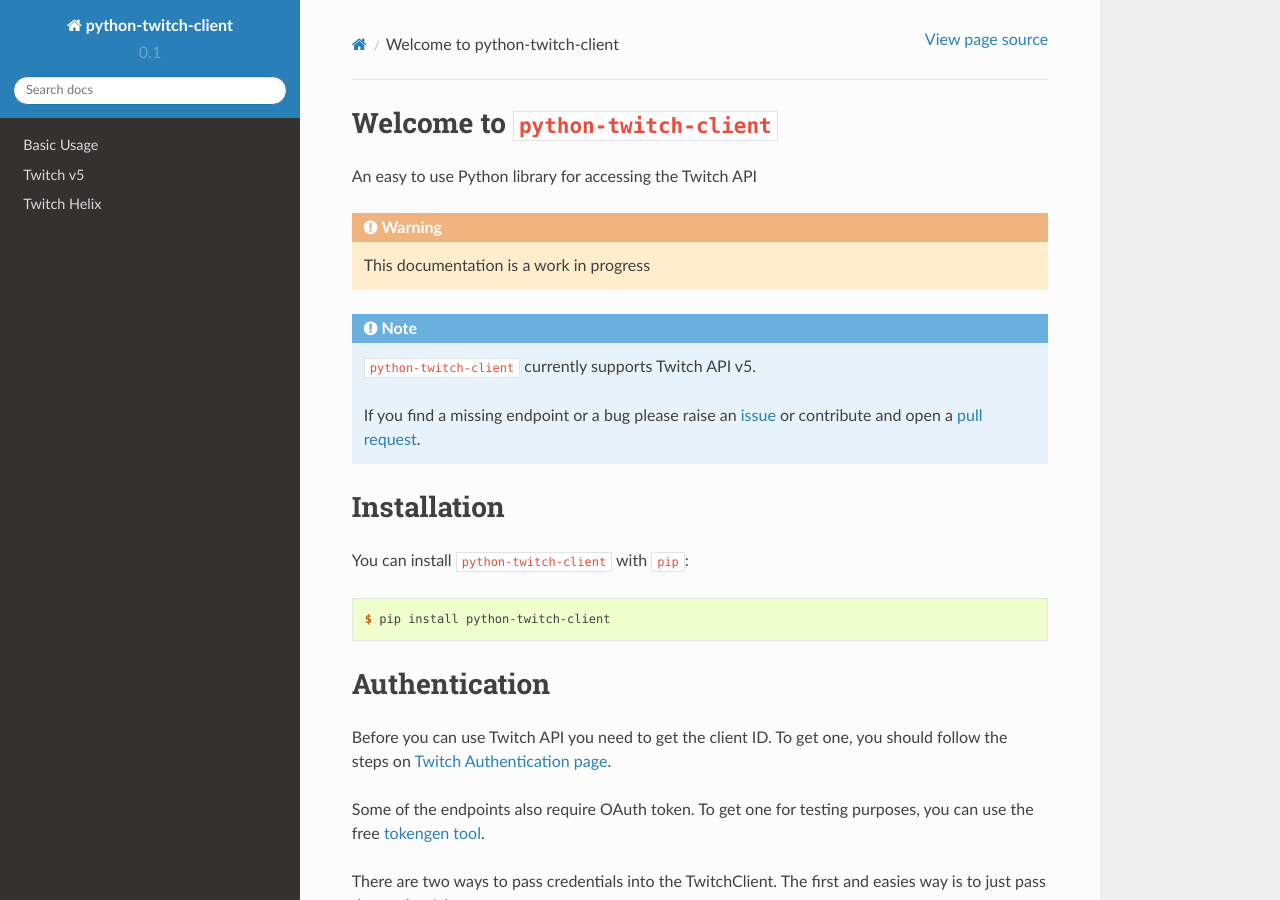
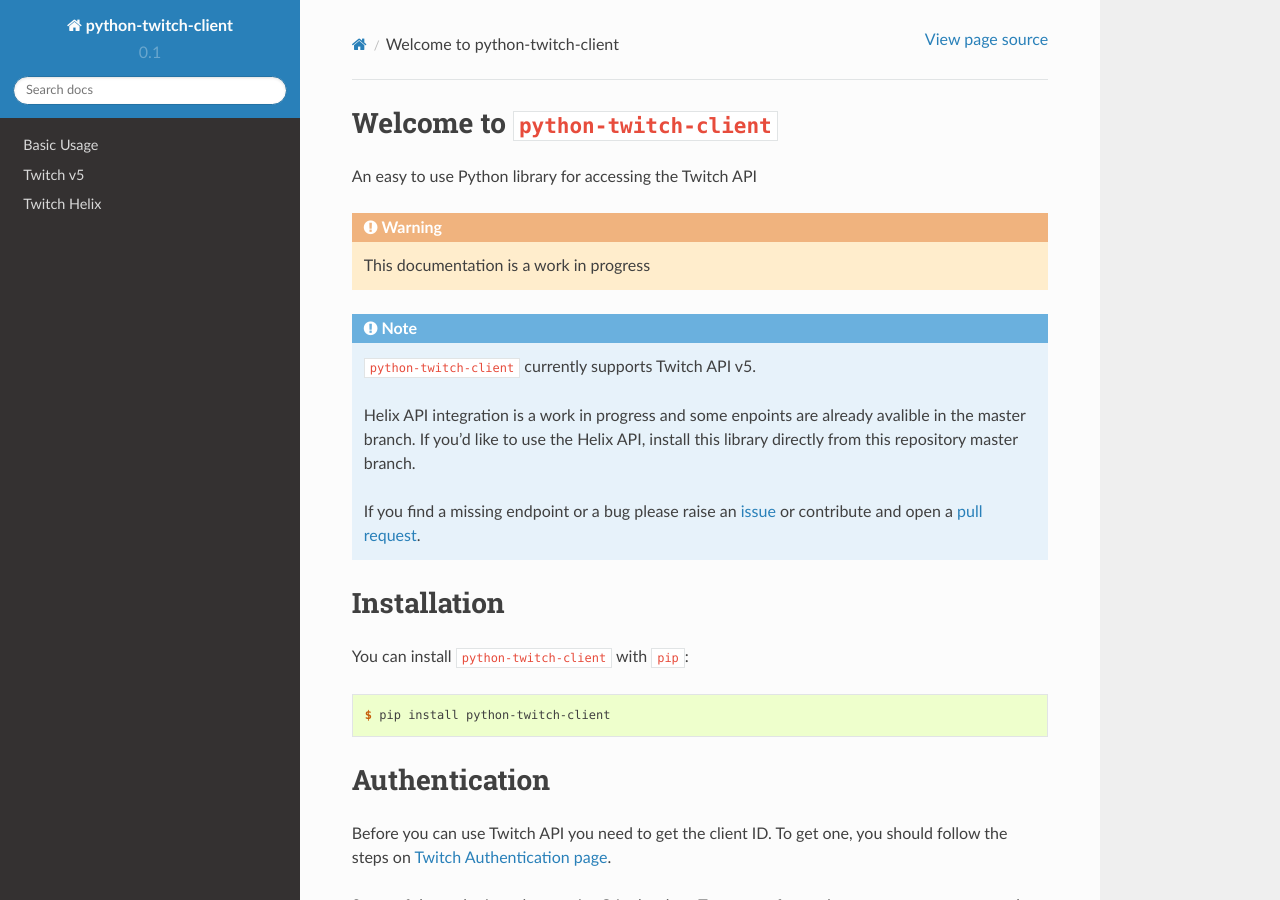
Before and after one commit to tsifrer/python-twitch-client, a Sphinx documentation site: the page built from docs/index.rst, in a window 1280 px wide and 900 px high. Built offline with Sphinx 7.4.7 and the Read the Docs theme 2.0.0, drawn with Linux system fonts in a browser that asks for light colours.

Commit message:
Updated readme and index docs

```diff
--- a/docs/index.rst
+++ b/docs/index.rst
@@ -9,6 +9,9 @@
 
 .. note::
     ``python-twitch-client`` currently supports Twitch API v5.
+
+    Helix API integration is a work in progress and some enpoints are already avalible in the master branch.
+    If you'd like to use the Helix API, install this library directly from this repository master branch.
 
     If you find a missing endpoint or a bug please raise an issue_ or contribute and open a
     `pull request`_.
```
Also changed, not shown: README.md (+3 -0 lines).
